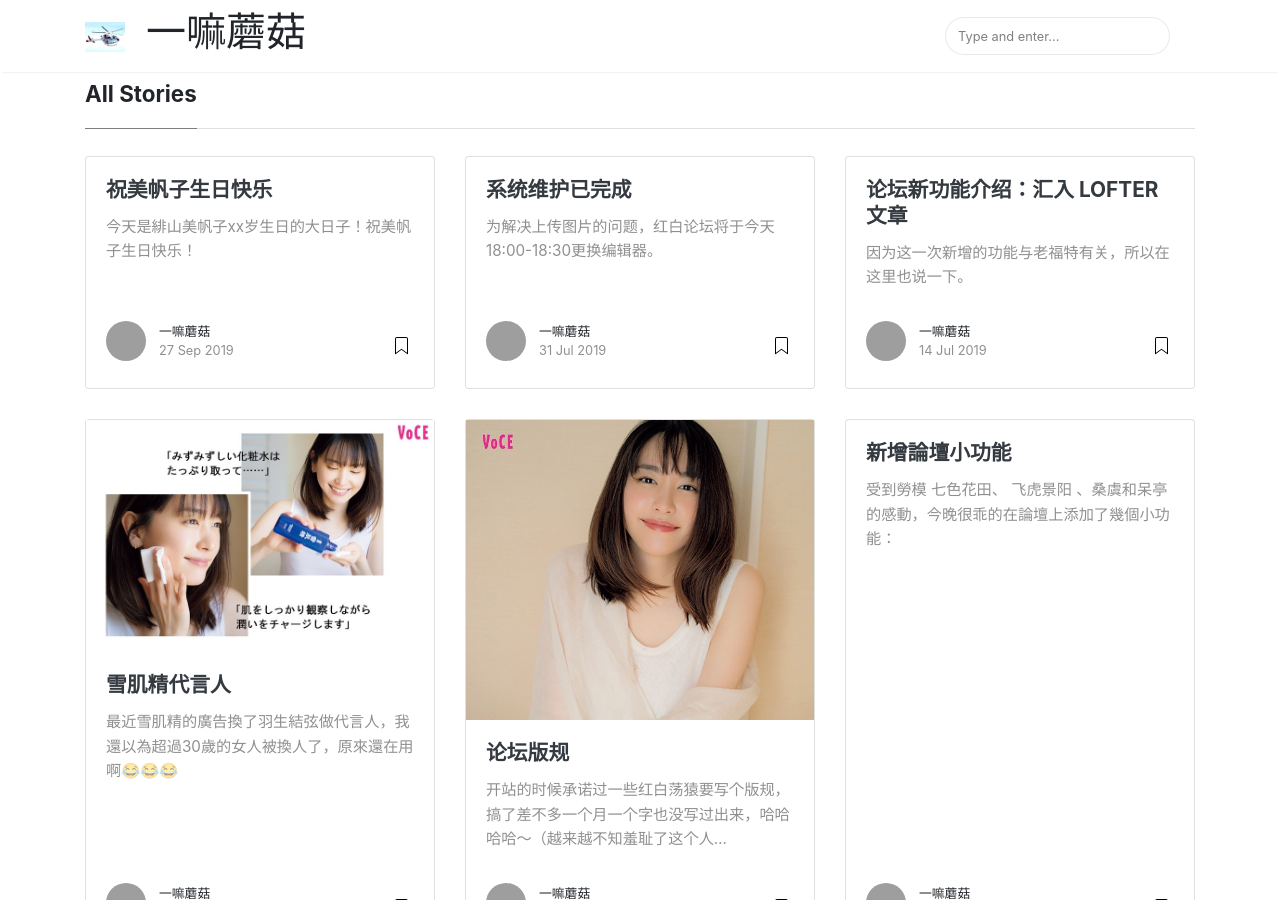
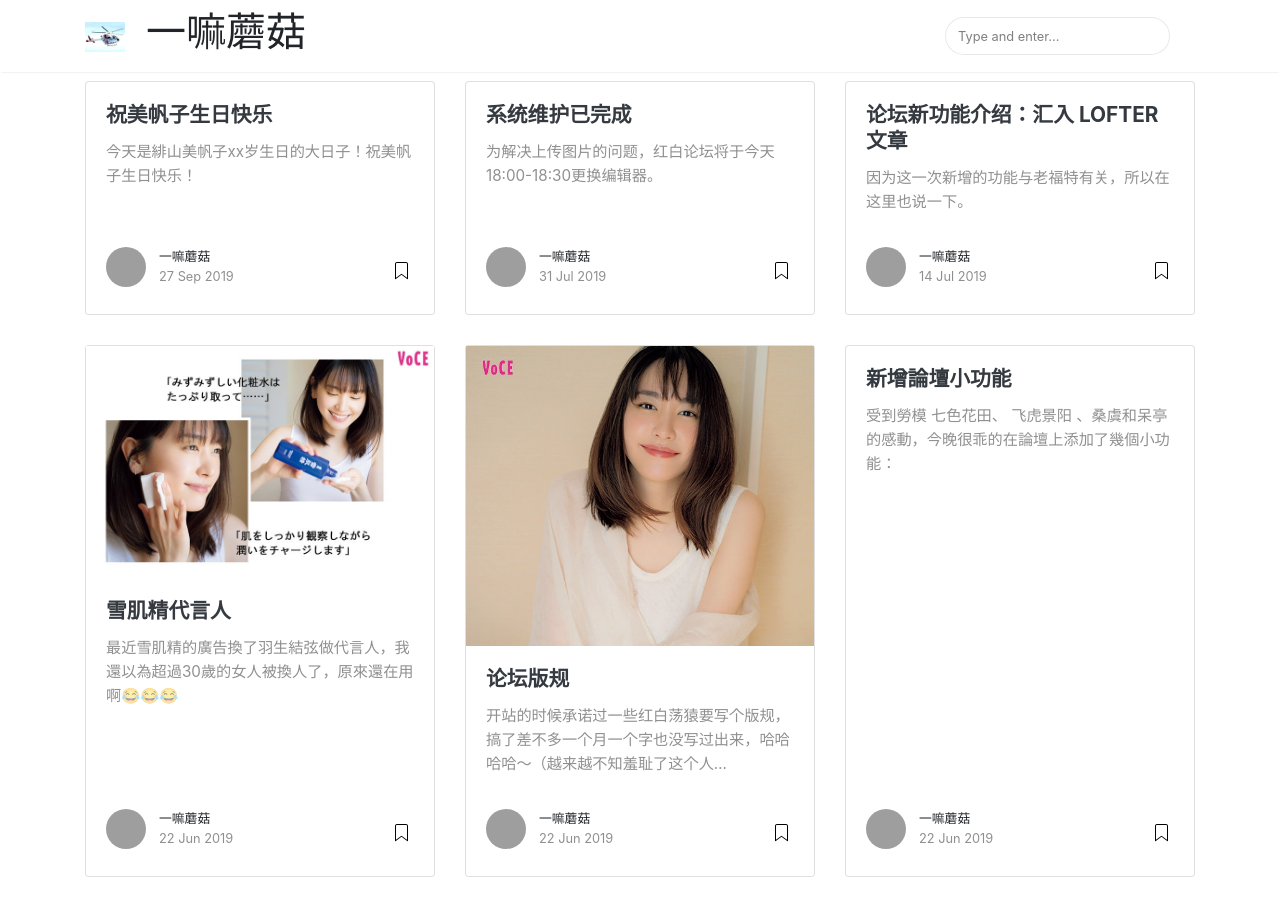
Before and after one commit to mogu-shirahi/mogu-shirahi.github.io, a Jekyll site: the page built from index.html, in a window 1280 px wide and 900 px high, cut to the strip 0-900 px from the top of the window. Built offline with Jekyll 4.4.1, drawn with Linux system fonts in a browser that asks for light colours; nearby versions of some CDN libraries; the list of posts is cut into pages by our own code; grey boxes are pictures that could not be loaded.

Commit message:
Update index.html

```diff
--- a/index.html
+++ b/index.html
@@ -32,11 +32,11 @@ title: Home
 ================================================== -->
 <section class="recent-posts">
 
-    <div class="section-title">
+    <!--<div class="section-title">
 
         <h2><span>All Stories</span></h2>
 
-    </div>
+    </div>-->
 
     <div class="row listrecent">
 
```
